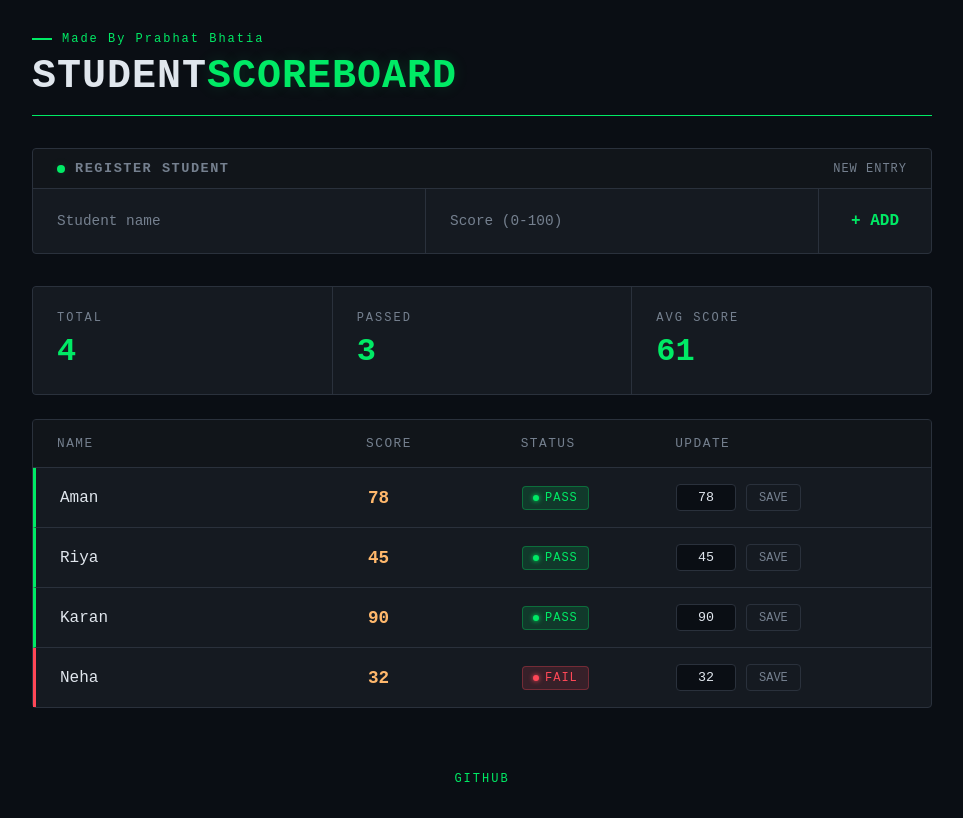
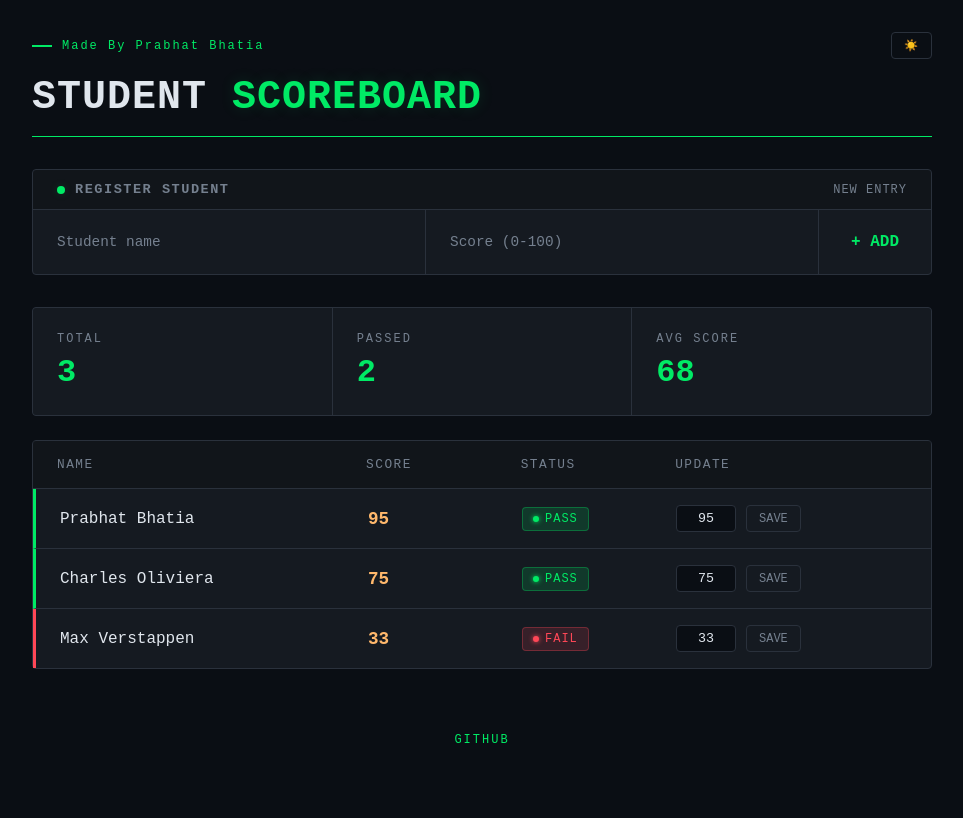
Before and after one commit to prabhatb-alt/react-student-scoreboard, a React (Vite) app: page / in a window 1280 px wide. Shown: the whole page, without its empty margins (158-1121 px from the left). Built offline with nearby package versions, Linux system fonts and the light colour scheme.

Commit message:
Added dark/light mode feature in Header

```diff
--- a/src/App.jsx
+++ b/src/App.jsx
@@ -1,16 +1,25 @@
-import { useState } from 'react';
+// src/App.jsx
+import { useState, useEffect } from 'react';
 import Header from './components/Header';
 import AddStudentForm from './components/AddStudentForm';
 import StudentTable from './components/StudentTable';
 import './index.css';
 
 function App() {
+  const [isLightMode, setIsLightMode] = useState(false);
+
   const [students, setStudents] = useState([
-    { id: 1, name: 'Aman', score: 78 },
-    { id: 2, name: 'Riya', score: 45 },
-    { id: 3, name: 'Karan', score: 90 },
-    { id: 4, name: 'Neha', score: 32 }
+    { id: 1, name: 'Prabhat Bhatia', score: 95 },
+    { id: 2, name: 'Charles Oliviera', score: 75 },
+    { id: 3, name: 'Max Verstappen', score: 33 }
   ]);
+
+  useEffect(() => {
+    if (isLightMode) {
+      document.body.classList.add('light-mode'); }
+    else {
+      document.body.classList.remove('light-mode');}
+  }, [isLightMode]);
 
   const handleAddStudent = (newStudent) => {
     setStudents([...students, { ...newStudent, id: Date.now() }]);
@@ -22,14 +31,18 @@ function App() {
     ));
   };
 
+  const toggleTheme = () => {
+    setIsLightMode(!isLightMode);
+  };
+
   return (
     <div className="app-container">
-      <Header />
+      <Header isLightMode={isLightMode} toggleTheme={toggleTheme} />
       <AddStudentForm onAdd={handleAddStudent} />
       <StudentTable students={students} onUpdateScore={handleUpdateScore} />
 
       <div style={{ textAlign: 'center', marginTop: '2rem', fontSize: '0.75rem', color: 'var(--text-muted)', letterSpacing: '2px' }}>
-        <a href="https://github.com/prabhatb-alt/react-student-scoreboard" target="_blank" rel="noreferrer" style={{color: 'var(--accent-green)', textDecoration: 'none'}}>GITHUB</a>
+        <a href="https://github.com/prabhatbhata-alt" target="_blank" rel="noreferrer" style={{color: 'var(--accent-green)', textDecoration: 'none'}}>GITHUB</a>
       </div>
     </div>
   );
--- a/src/components/Header.css
+++ b/src/components/Header.css
@@ -1,9 +1,15 @@
 .app-header {
   display: flex;
   flex-direction: column;
-  gap: 0.5rem;
+  gap: 1rem;
   padding-bottom: 1rem;
   border-bottom: 1px solid var(--accent-green);
+}
+
+.header-top-row {
+  display: flex;
+  justify-content: space-between;
+  align-items: center;
 }
 
 .header-eyebrow {
@@ -21,6 +27,39 @@
   background-color: var(--accent-green);
 }
 
+.theme-toggle {
+  background: transparent;
+  border: 1px solid var(--border-color);
+  color: var(--text-muted);
+  padding: 6px 12px;
+  border-radius: 4px;
+  font-size: 0.7rem;
+  letter-spacing: 1px;
+  cursor: pointer;
+  display: flex;
+  align-items: center;
+  gap: 8px;
+  transition: all 0.2s;
+}
+
+.theme-toggle .dot {
+  width: 6px;
+  height: 6px;
+  background-color: var(--text-muted);
+  border-radius: 50%;
+  transition: all 0.2s;
+}
+
+.theme-toggle:hover {
+  border-color: var(--text-main);
+  color: var(--text-main);
+}
+
+.theme-toggle:hover .dot {
+  background-color: var(--accent-green);
+  box-shadow: 0 0 5px var(--accent-green);
+}
+
 .header-title {
   font-size: 2.5rem;
   font-weight: bold;
--- a/src/components/Header.jsx
+++ b/src/components/Header.jsx
@@ -1,13 +1,21 @@
 import './Header.css';
 
-const Header = () => {
+const Header = ({ isLightMode, toggleTheme }) => {
   return (
     <header className="app-header">
-      <div className="header-eyebrow">
-        <span className="line"></span>
-        <span className="text">Made By Prabhat Bhatia</span>
+      <div className="header-top-row">
+        <div className="header-eyebrow">
+          <span className="line"></span>
+          <span className="text">Made By Prabhat Bhatia</span>
+        </div>
+
+        <button className="theme-toggle" onClick={toggleTheme}>
+          {isLightMode ? '🌙' : '☀️'}
+        </button>
       </div>
-      <h1 className="header-title">STUDENT<span className="highlight">SCOREBOARD</span>
+
+      <h1 className="header-title">
+        STUDENT <span className="highlight">SCOREBOARD</span>
       </h1>
     </header>
   );
--- a/src/index.css
+++ b/src/index.css
@@ -10,6 +10,16 @@
   --accent-green-glow: rgba(0, 234, 101, 0.15);
   --accent-red: #ff4757;
   --accent-red-glow: rgba(255, 71, 87, 0.15);
+}
+
+body.light-mode {
+  --bg-main: #f0f4f8;
+  --bg-card: #ffffff;
+  --border-color: #cbd5e1;
+  --text-main: #0f172a;
+  --text-muted: #64748b;
+  --accent-green-glow: rgba(0, 234, 101, 0.25);
+  --accent-red-glow: rgba(255, 71, 87, 0.25);
 }
 
 * {
@@ -28,6 +38,7 @@ body {
   padding: 2rem;
 }
 
+
 #root {
   width: 100%;
   max-width: 900px;
```
